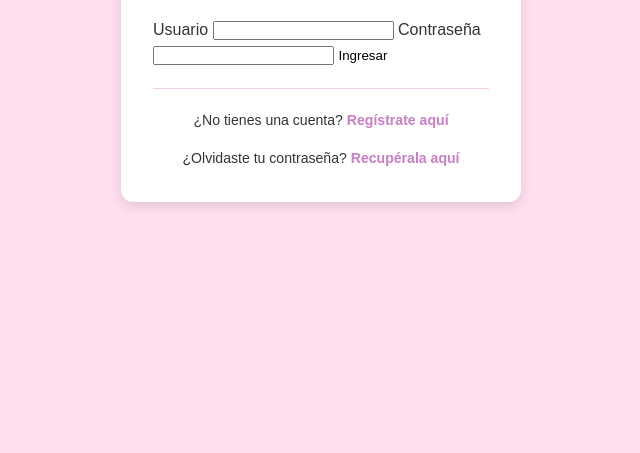
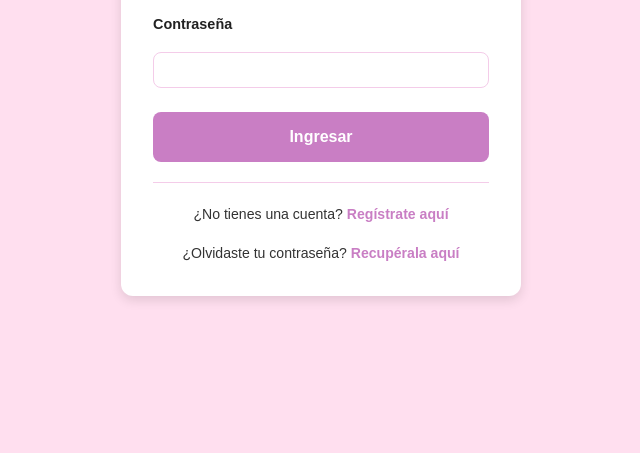
Before and after one commit to andre1985dominiocom/Proyecto_Final_Desarrollo_Web_Ecommerce, a plain HTML site: page html/auth/login.html in a window 1280 px wide. Shown: the part 347-800 px from the top of the page, without its empty margins (319-959 px from the left). Drawn offline with Linux system fonts and the light colour scheme.

Commit message:
Se mejoro la apariencia visual del login

```diff
--- a/css/modules/auth/login.css
+++ b/css/modules/auth/login.css
@@ -75,3 +75,54 @@
     font-size: 0.88rem;
     color: var(--color-text-muted);
 }
+
+/* --- Elemento: formulario --- */
+.auth__form {
+    display: flex;
+    flex-direction: column;
+    gap: var(--spacing-md); /* Separa los inputs entre sí */
+}
+
+/* --- Estilos para los Inputs --- */
+.auth__input {
+    width: 100%; /* Ocupa todo el ancho disponible */
+    padding: var(--spacing-sm);
+    border: 1px solid var(--color-secondary);
+    border-radius: var(--radius-md);
+    font-family: inherit;
+    font-size: 1rem;
+    transition: border-color var(--transition-fast), box-shadow var(--transition-fast);
+}
+
+.auth__input:focus {
+    outline: none;
+    border-color: var(--color-primary-dark);
+    box-shadow: 0 0 0 3px rgba(0, 0, 0, 0.05); /* Un brillo sutil */
+}
+
+/* --- Estilos para los Labels --- */
+.auth__label {
+    font-weight: 600;
+    font-size: 0.9rem;
+    color: var(--color-text-heading);
+    margin-bottom: calc(var(--spacing-xs) * -1 + 4px); /* Ajuste fino de cercanía al input */
+}
+
+/* --- Estilos para el Botón --- */
+.auth__button {
+    width: 100%;
+    padding: var(--spacing-md);
+    background-color: var(--color-primary-dark);
+    color: var(--color-white);
+    border: none;
+    border-radius: var(--radius-md);
+    font-weight: bold;
+    font-size: 1rem;
+    cursor: pointer;
+    margin-top: var(--spacing-sm);
+    transition: background-color var(--transition-fast);
+}
+
+.auth__button:hover {
+    background-color: var(--color-background-dark);
+}
```
Also changed, not shown: index.html (+1 -1 lines).
